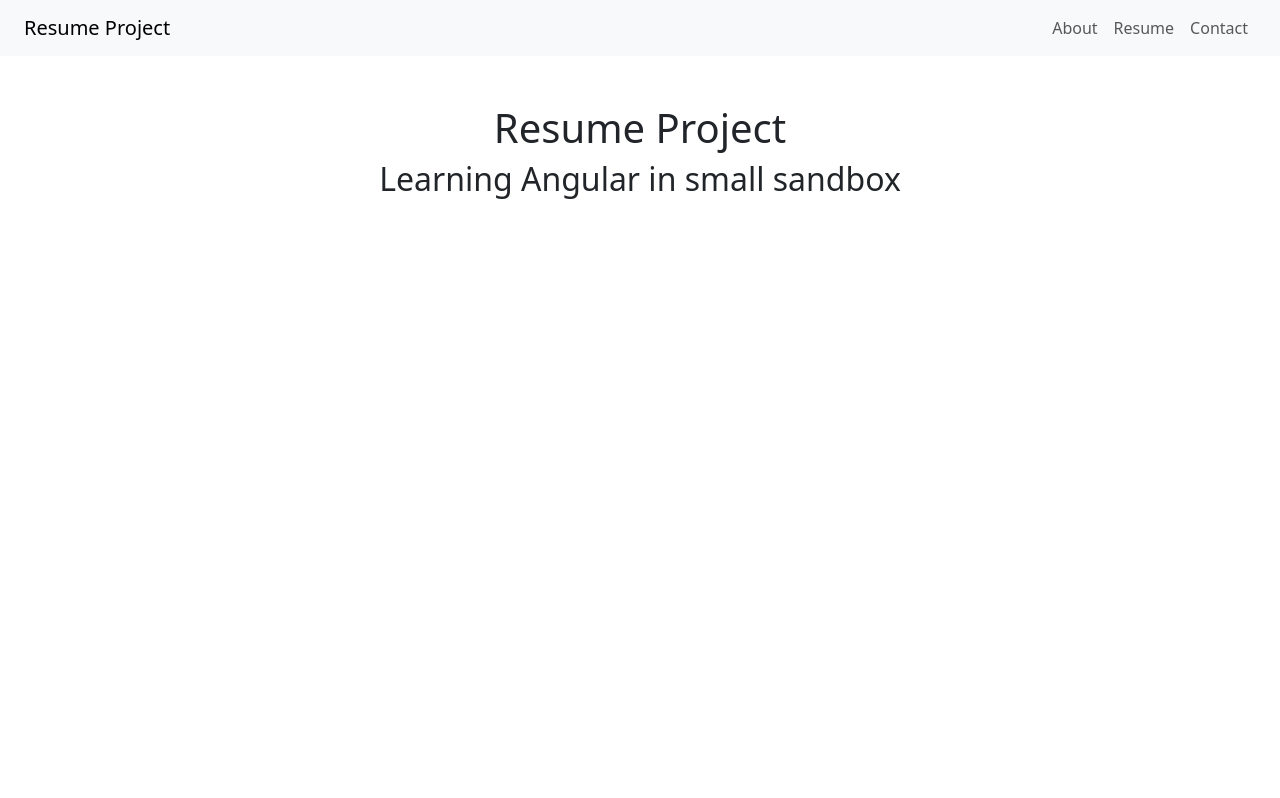
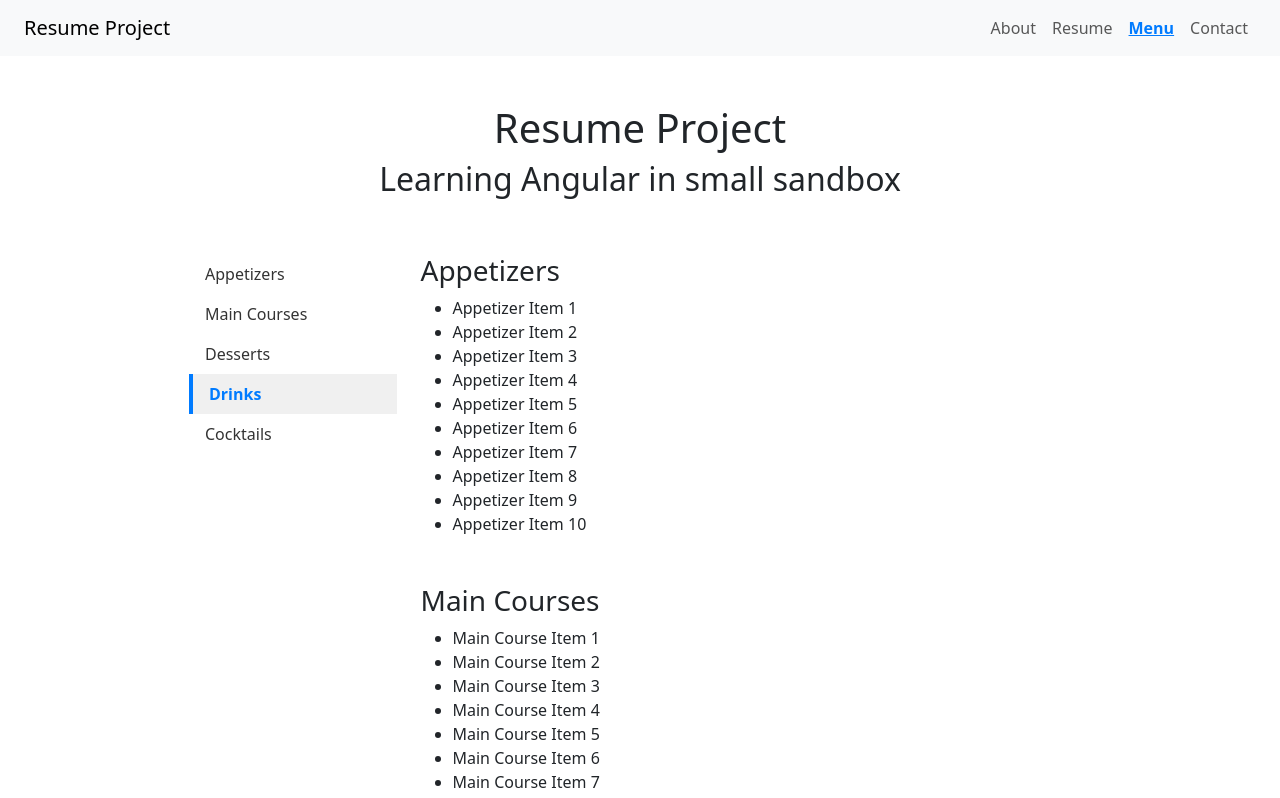
Before and after one commit to alexandergarbuz/mono-repo-playground, an Angular app in the folder ui/resume-web/: page /menu in a window 1280 px wide. Before the commit this address led to /. Shown: the top 798 px of the page. Built offline with nearby package versions, Linux system fonts and the light colour scheme.

Commit message:
Added menu section and profile photo component

```diff
--- a/ui/resume-web/src/app/app.component.html
+++ b/ui/resume-web/src/app/app.component.html
@@ -24,6 +24,9 @@
         <a class="nav-link" routerLink="/resume" routerLinkActive="active">Resume</a>
       </li>
       <li class="nav-item">
+        <a class="nav-link" routerLink="/menu" routerLinkActive="active">Menu</a>
+      </li>
+      <li class="nav-item">
         <a class="nav-link" routerLink="/contact" routerLinkActive="active">Contact</a>
       </li>
     </ul>
--- a/ui/resume-web/src/app/app.routes.ts
+++ b/ui/resume-web/src/app/app.routes.ts
@@ -2,10 +2,12 @@ import { Routes } from '@angular/router';
 import { ContactComponent } from './pages/contact/contact.component';
 import { ResumeComponent } from './pages/resume/resume.component';
 import { AboutComponent } from './pages/about/about.component';
+import { MenuComponent } from './pages/menu/menu.component';
 
 export const routes: Routes = [
     { path: '', redirectTo: 'about', pathMatch: 'full' },
     { path: 'about', component: AboutComponent },
     { path: 'resume', component: ResumeComponent },
+    { path: 'menu', component: MenuComponent },
     { path: 'contact', component: ContactComponent },
 ];
--- /dev/null
+++ b/ui/resume-web/src/app/components/profile-photo/profile-photo.component.css
@@ -0,0 +1,5 @@
+.rounded-photo {
+  border-radius: 50%;
+  object-fit: cover;
+  border: 1px solid #ccc;
+}
--- /dev/null
+++ b/ui/resume-web/src/app/components/profile-photo/profile-photo.component.html
@@ -0,0 +1,7 @@
+<img
+  src="/images/profile-photo.jpg"
+  [alt]="alt"
+  [style.width.px]="size"
+  [style.height.px]="size"
+  class="rounded-photo"
+/>
--- a/ui/resume-web/src/app/pages/about/about.component.html
+++ b/ui/resume-web/src/app/pages/about/about.component.html
@@ -10,6 +10,11 @@
   <div class="row justify-content-center mt-4">
     <div class="col-md-10">
       <p>
+      <app-profile-photo
+      [src]="'/images/profile-photo.jpg'"
+      [alt]="'Alex Garbuz'"
+      [size]="80"
+      />
         Hello! I'm Alex Garbuz — a passionate software engineer with experience in Angular, Java,
         Spring, Docker, and AWS. I love building efficient, scalable apps and solving hard problems.
       </p>
--- a/ui/resume-web/src/app/pages/about/about.component.ts
+++ b/ui/resume-web/src/app/pages/about/about.component.ts
@@ -1,8 +1,9 @@
 import { Component } from '@angular/core';
+import { ProfilePhotoComponent } from '../../components/profile-photo/profile-photo.component';
 
 @Component({
   selector: 'app-about',
-  imports: [],
+  imports: [ProfilePhotoComponent],
   templateUrl: './about.component.html',
   styleUrl: './about.component.css'
 })
--- /dev/null
+++ b/ui/resume-web/src/app/pages/menu/menu.component.css
@@ -0,0 +1,12 @@
+.nav-link {
+  cursor: pointer;
+  padding: 0.5rem 1rem;
+  color: #333;
+}
+
+.nav-link.active {
+  font-weight: bold;
+  color: #007bff;
+  background-color: #f0f0f0;
+  border-left: 4px solid #007bff;
+}
--- /dev/null
+++ b/ui/resume-web/src/app/pages/menu/menu.component.html
@@ -0,0 +1,29 @@
+<div class="container-fluid mt-4">
+  <div class="row">
+    <!-- Left navigation menu - fixed position -->
+    <div class="col-md-3">
+      <div class="position-sticky" style="top: 1rem;">
+        <ul class="nav flex-column">
+          <li class="nav-item" *ngFor="let category of menuCategories">
+            <a class="nav-link"
+               [class.active]="activeSection === category.id"
+               href="javascript:void(0)"
+               (click)="scrollTo(category.id)">
+              {{ category.name }}
+            </a>
+          </li>
+        </ul>
+      </div>
+    </div>
+
+    <!-- Right scrollable content -->
+    <div class="col-md-9" #contentContainer>
+      <div *ngFor="let category of menuCategories" [attr.id]="category.id" class="mb-5">
+        <h3>{{ category.name }}</h3>
+        <ul>
+          <li *ngFor="let item of category.items">{{ item }}</li>
+        </ul>
+      </div>
+    </div>
+  </div>
+</div>
--- /dev/null
+++ b/ui/resume-web/src/app/pages/menu/menu.component.ts
@@ -0,0 +1,43 @@
+import { Component, ElementRef, HostListener, ViewChild } from '@angular/core';
+import { NgIf, NgForOf } from '@angular/common';
+
+@Component({
+  selector: 'app-menu',
+  standalone: true,
+  imports: [NgIf, NgForOf],
+  templateUrl: './menu.component.html',
+  styleUrl: './menu.component.css'
+})
+export class MenuComponent {
+  menuCategories = [
+    { id: 'appetizers', name: 'Appetizers', items: this.generateItems('Appetizer') },
+    { id: 'main-courses', name: 'Main Courses', items: this.generateItems('Main Course') },
+    { id: 'desserts', name: 'Desserts', items: this.generateItems('Dessert') },
+    { id: 'drinks', name: 'Drinks', items: this.generateItems('Drink') },
+    { id: 'cocktails', name: 'Cocktails', items: this.generateItems('Cocktail') }
+  ];
+
+  activeSection = 'appetizers';
+
+  @HostListener('window:scroll', [])
+  onScroll(): void {
+    for (let category of this.menuCategories) {
+      const section = document.getElementById(category.id);
+      if (section) {
+        const rect = section.getBoundingClientRect();
+        if (rect.top <= 150 && rect.bottom >= 150) {
+          this.activeSection = category.id;
+          break;
+        }
+      }
+    }
+  }
+
+  scrollTo(sectionId: string) {
+    document.getElementById(sectionId)?.scrollIntoView({ behavior: 'smooth', block: 'start' });
+  }
+
+  private generateItems(base: string): string[] {
+    return Array.from({ length: 10 }, (_, i) => `${base} Item ${i + 1}`);
+  }
+}
--- a/ui/resume-web/src/app/pages/resume/resume.component.html
+++ b/ui/resume-web/src/app/pages/resume/resume.component.html
@@ -15,7 +15,7 @@
           <li><i class="fa fa-at"></i>&nbsp; <a [href]="'mailto:' + resume.email">{{ resume.email }}</a></li>
           <li><i class="fab fa-linkedin"></i>&nbsp; <a [href]="resume.linkedin"  target="_blank" rel="noopener noreferrer">{{ resume.linkedin }}</a></li>
           <li><i class="fab fa-chrome"></i>&nbsp; <a [href]="resume.website"  target="_blank" rel="noopener noreferrer">{{ resume.website }}</a></li>
-          <li><i class="fab fa-github"></i>&nbsp;<a [href]="resume.github"  target="_blank" rel="noopener noreferrer">{{ resume.linkedin }}</a></li>
+          <li><i class="fab fa-github"></i>&nbsp;<a [href]="resume.github"  target="_blank" rel="noopener noreferrer">{{ resume.github }}</a></li>
         </ul>
 
         <h3>Summary</h3>
```
Also changed, not shown: ui/resume-web/src/app/components/profile-photo/profile-photo.component.ts (added, +15 -0 lines), ui/resume-web/public/images/profile-photo.jpg (added), 1 other file (tests, documents, lock files or other folders).
